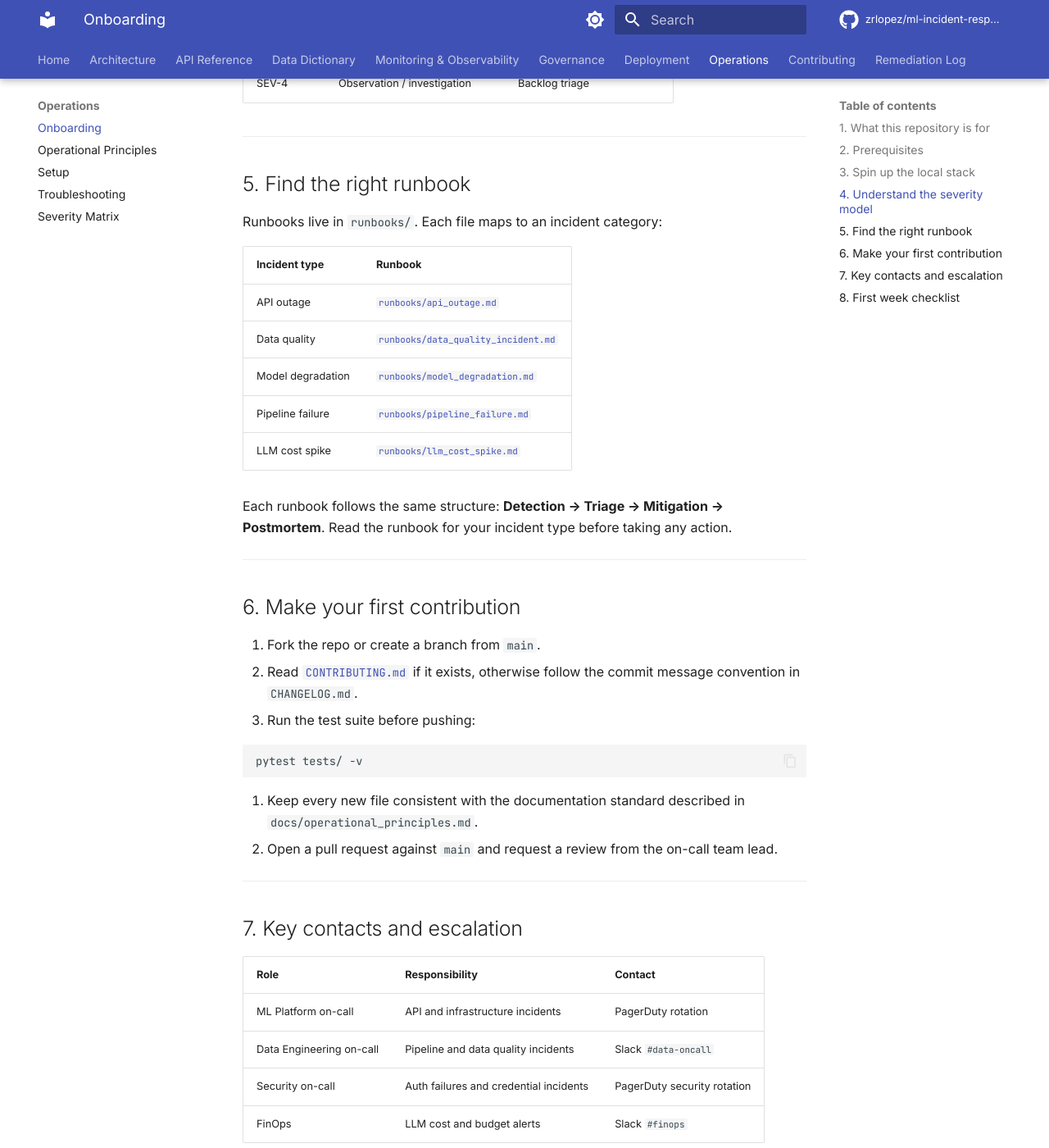
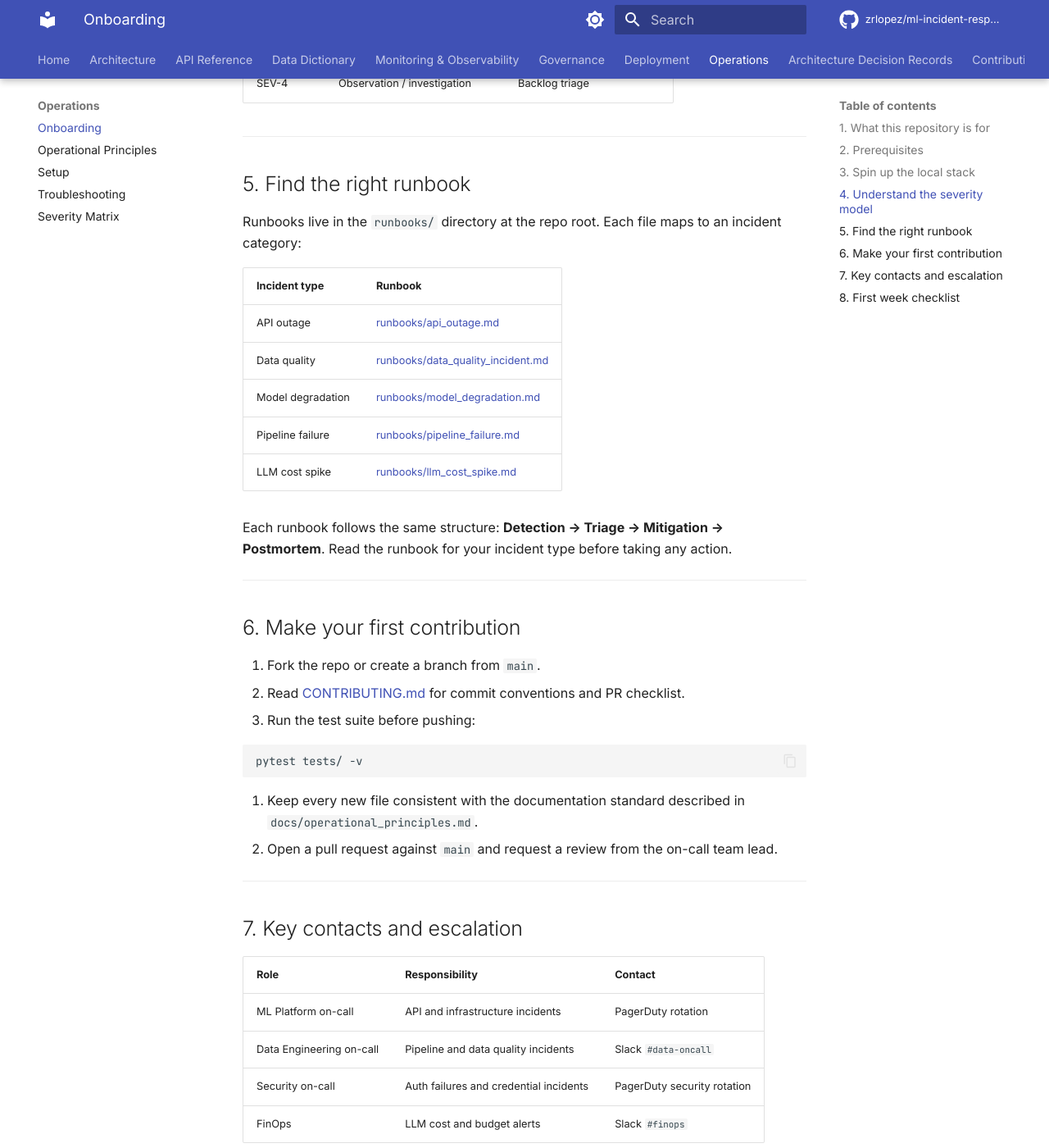
Before and after one commit to zrlopez/ml-incident-response-playbook, an MkDocs documentation site: the page built from docs/onboarding.md, in a window 1280 px wide and 1400 px high, scrolled down 1879 px. Shown: the whole window at 82% size. Built offline with MkDocs 1.6.1 and Material for MkDocs 9.7.7, drawn with Linux system fonts in a browser that asks for light colours; comment, search, counter and statistics services are not loaded.

Commit message:
fix(docs): resolve all 10 MkDocs strict-mode warnings
- CONTRIBUTING.md: replace relative CODE_OF_CONDUCT.md + SECURITY.md +
  LICENSE links with absolute GitHub URLs (files not in docs/)
- onboarding.md: fix ../severity_matrix.md -> severity_matrix.md;
  replace ../runbooks/*.md and ../CONTRIBUTING.md with absolute GitHub
  URLs (runbooks/ is outside docs/ tree)
- mkdocs.yml nav: add ADRs section, Policies section, and
  monitoring/metrics.md to nav so no docs/ files are orphaned
  under --strict mode

````diff
--- a/docs/onboarding.md
+++ b/docs/onboarding.md
@@ -63,7 +63,7 @@ Default Grafana credentials are `admin / admin` (change on first login).
 ## 4. Understand the severity model
 
 Every incident is assigned a severity at creation. Familiarise yourself with
-the matrix in [`severity_matrix.md`](../severity_matrix.md) before triaging.
+the matrix in [severity_matrix.md](severity_matrix.md) before triaging.
 
 | Severity | Meaning | Target response |
 |----------|---------|----------------|
@@ -76,15 +76,16 @@ the matrix in [`severity_matrix.md`](../severity_matrix.md) before triaging.
 
 ## 5. Find the right runbook
 
-Runbooks live in `runbooks/`. Each file maps to an incident category:
+Runbooks live in the `runbooks/` directory at the repo root. Each file maps
+to an incident category:
 
 | Incident type | Runbook |
 |---------------|---------|
-| API outage | [`runbooks/api_outage.md`](../runbooks/api_outage.md) |
-| Data quality | [`runbooks/data_quality_incident.md`](../runbooks/data_quality_incident.md) |
-| Model degradation | [`runbooks/model_degradation.md`](../runbooks/model_degradation.md) |
-| Pipeline failure | [`runbooks/pipeline_failure.md`](../runbooks/pipeline_failure.md) |
-| LLM cost spike | [`runbooks/llm_cost_spike.md`](../runbooks/llm_cost_spike.md) |
+| API outage | [runbooks/api_outage.md](https://github.com/zrlopez/ml-incident-response-playbook/blob/main/runbooks/api_outage.md) |
+| Data quality | [runbooks/data_quality_incident.md](https://github.com/zrlopez/ml-incident-response-playbook/blob/main/runbooks/data_quality_incident.md) |
+| Model degradation | [runbooks/model_degradation.md](https://github.com/zrlopez/ml-incident-response-playbook/blob/main/runbooks/model_degradation.md) |
+| Pipeline failure | [runbooks/pipeline_failure.md](https://github.com/zrlopez/ml-incident-response-playbook/blob/main/runbooks/pipeline_failure.md) |
+| LLM cost spike | [runbooks/llm_cost_spike.md](https://github.com/zrlopez/ml-incident-response-playbook/blob/main/runbooks/llm_cost_spike.md) |
 
 Each runbook follows the same structure: **Detection → Triage → Mitigation →
 Postmortem**. Read the runbook for your incident type before taking any action.
@@ -94,8 +95,7 @@ Postmortem**. Read the runbook for your incident type before taking any action.
 ## 6. Make your first contribution
 
 1. Fork the repo or create a branch from `main`.
-2. Read [`CONTRIBUTING.md`](../CONTRIBUTING.md) if it exists, otherwise follow
-   the commit message convention in `CHANGELOG.md`.
+2. Read [CONTRIBUTING.md](CONTRIBUTING.md) for commit conventions and PR checklist.
 3. Run the test suite before pushing:
 
    ```bash
--- a/mkdocs.yml
+++ b/mkdocs.yml
@@ -84,7 +84,11 @@ nav:
   - Monitoring & Observability:
     - Overview: monitoring.md
     - Metrics: metrics.md
-  - Governance: governance.md
+    - Extended Metrics: monitoring/metrics.md
+  - Governance:
+    - Overview: governance.md
+    - Governance Exception Register: policies/governance-exception-register.md
+    - Secrets Management: policies/secrets_management.md
   - Deployment: deployment.md
   - Operations:
     - Onboarding: onboarding.md
@@ -92,6 +96,11 @@ nav:
     - Setup: setup.md
     - Troubleshooting: troubleshooting.md
     - Severity Matrix: severity_matrix.md
+  - Architecture Decision Records:
+    - ADR-001 Async ORM: adr/ADR-001-async-orm.md
+    - ADR-002 Redis JWT Denylist: adr/ADR-002-redis-jwt-denylist.md
+    - ADR-003 Alembic Migration Strategy: adr/ADR-003-alembic-migration-strategy.md
+    - ADR-004 Structlog OTel Observability: adr/ADR-004-structlog-otel-observability.md
   - Contributing: CONTRIBUTING.md
   - Remediation Log: REMEDIATION_LOG.md
 
````
Also changed, not shown: docs/CONTRIBUTING.md (+13 -10 lines).
